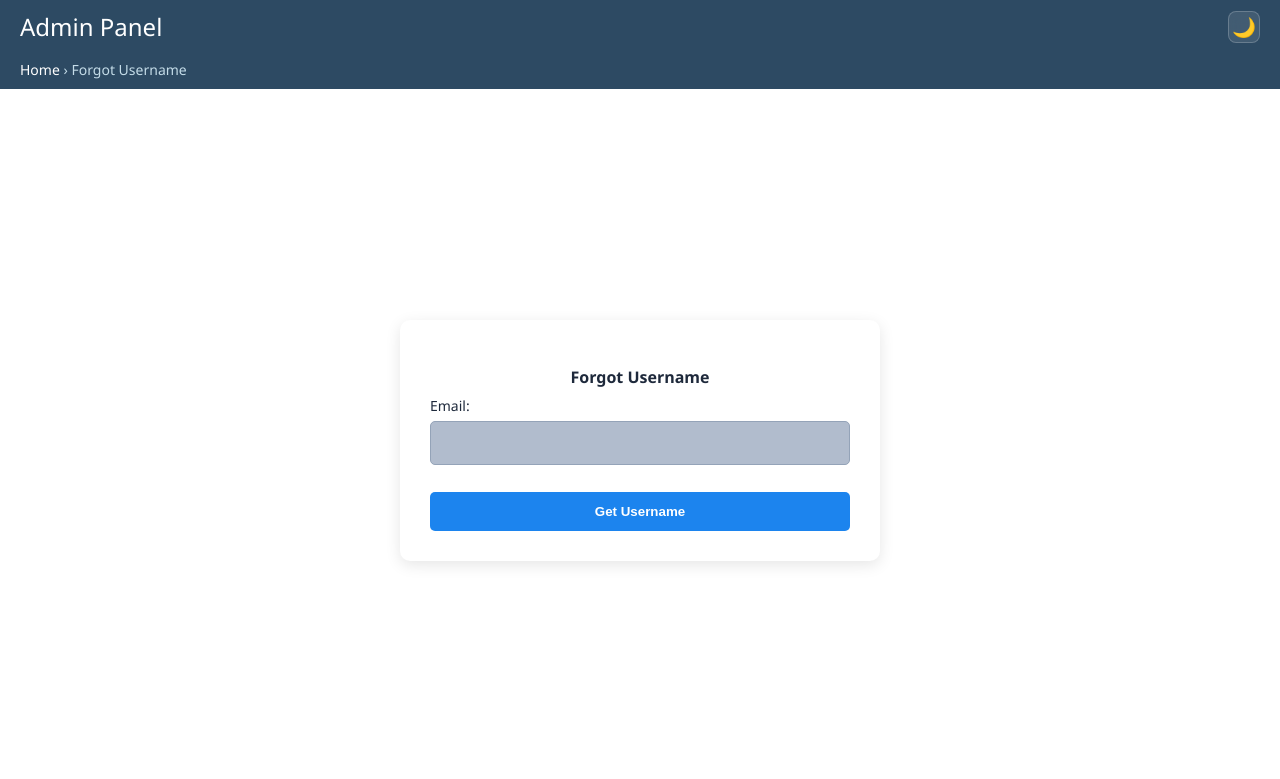
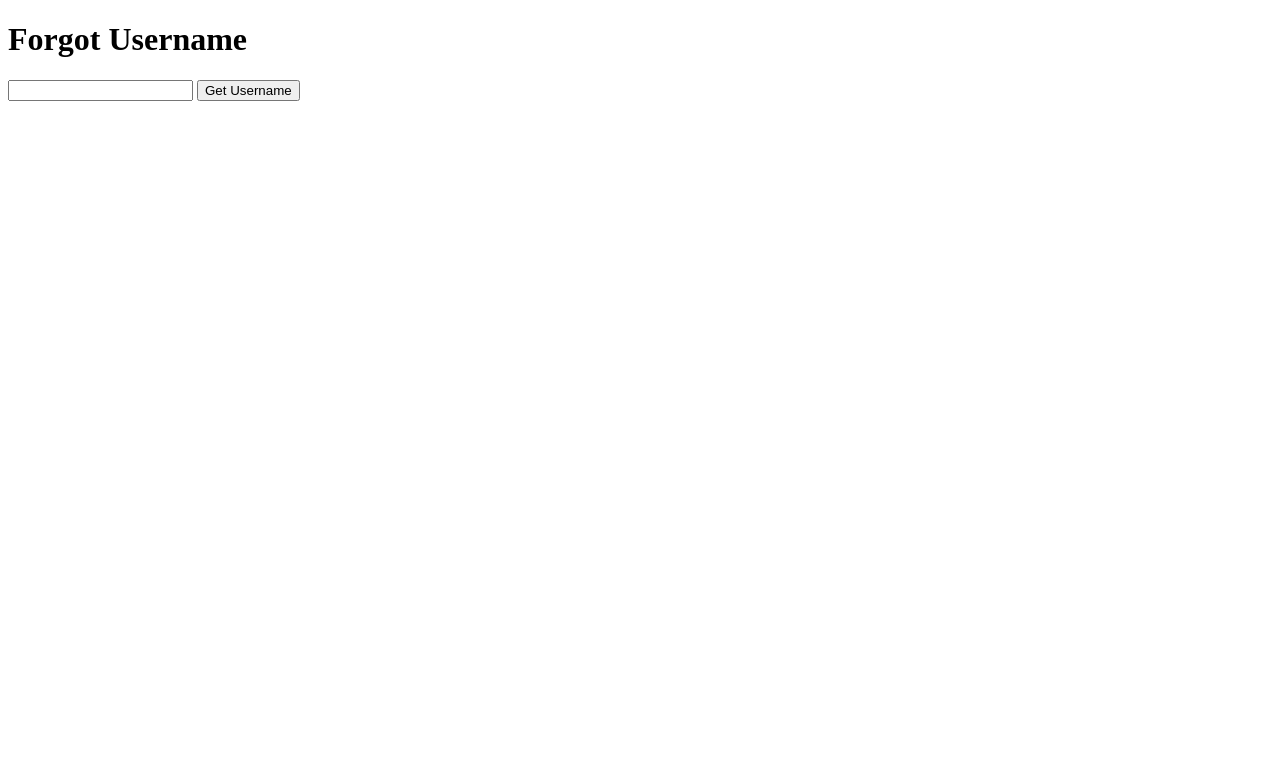
Before and after one commit to vibek151/hobby, a Django app: page /forgot-username/ in a window 1280 px wide. Shown: the top 779 px of the page. Run offline with Django 5.2, Linux system fonts and the light colour scheme; parts of the project's set-up code (start-up, migrations or seed data) failed here and were passed over.

Commit message:
Test forgot username template

```diff
--- a/backend/templates/admin/forgot_username.html
+++ b/backend/templates/admin/forgot_username.html
@@ -1,120 +1,19 @@
-{% extends "admin/base_site.html" %}
-
-{% block breadcrumbs %}
-<div class="breadcrumbs">
-    <a href="{% url 'admin:index' %}">Home</a>
-    &rsaquo; Forgot Username
-</div>
-{% endblock %}
-
-{% block extrastyle %}
-{{ block.super }}
-<style>
-    #content {
-        display: flex;
-        justify-content: center;
-        align-items: center;
-        min-height: 80vh;
-    }
-
-    .card {
-        background: #ffffff !important; /* Force white card */
-        padding: 30px;
-        border-radius: 10px;
-        box-shadow: 0 4px 15px rgba(0, 0, 0, 0.1);
-        width: 100%;
-        max-width: 420px;
-    }
-
-    /* Force text to stay dark on the white card */
-    .card h2, .card label {
-        color: #1e293b !important;
-        text-align: center;
-    }
-
-    .form-group {
-        margin-bottom: 15px;
-    }
-
-    .form-group label {
-        display: block;
-        margin-bottom: 6px;
-        font-weight: 500;
-        text-align: left; /* Keep label left-aligned */
-    }
-
-    /* 🔥 THE DARK MODE INPUT FIX */
-    input[type="email"] {
-        width: 100% !important;
-        padding: 12px !important;
-        border: 1px solid #94a3b8 !important;
-        border-radius: 5px !important;
-        box-sizing: border-box !important;
-
-        /* Force blue-grey background and dark navy text */
-        background-color: #b1bccd !important;
-        color: #0f172a !important;
-        font-weight: 600 !important;
-
-        /* Prevent browser from forcing white text in dark mode */
-        -webkit-text-fill-color: #0f172a !important;
-    }
-
-    /* 🔥 THE FOCUS FIX (CLICK STATE) */
-    input[type="email"]:focus {
-        background-color: #b1bccd !important; /* Stays blue-grey */
-        color: #0f172a !important;            /* Stays dark navy */
-        border: 1px solid #0f172a !important;
-        outline: none !important;
-        box-shadow: none !important;           /* Kills default blue glow */
-        -webkit-text-fill-color: #0f172a !important;
-    }
-
-    button {
-        width: 100%;
-        padding: 12px;
-        background: #1c84ee;
-        color: white;
-        border: none;
-        border-radius: 5px;
-        font-weight: bold;
-        margin-top: 10px;
-        cursor: pointer;
-        transition: 0.3s;
-        box-sizing: border-box;
-    }
-
-    button:hover {
-        background: #1669bd;
-    }
-</style>
-{% endblock %}
-
-{% block content_title %}{% endblock %}
-
-{% block content %}
-<div class="card">
-
-    <h2>Forgot Username</h2>
+<!DOCTYPE html>
+<html>
+<head>
+    <title>Forgot Username</title>
+</head>
+<body>
+    <h1>Forgot Username</h1>
 
     <form method="post">
         {% csrf_token %}
-
-        <div class="form-group">
-            <label>Email:</label>
-            <input type="email" name="email" required>
-        </div>
-
+        <input type="email" name="email" required>
         <button type="submit">Get Username</button>
     </form>
 
-</div>
-
-{% if message %}
-<script>
-    alert("{{ message|escapejs }}");
-    window.location.href = "/admin/login/";
-</script>
-{% endif %}
-
-{% endblock %}
+    {% if message %}
+        <p>{{ message }}</p>
+    {% endif %}
+</body>
+</html>
```
